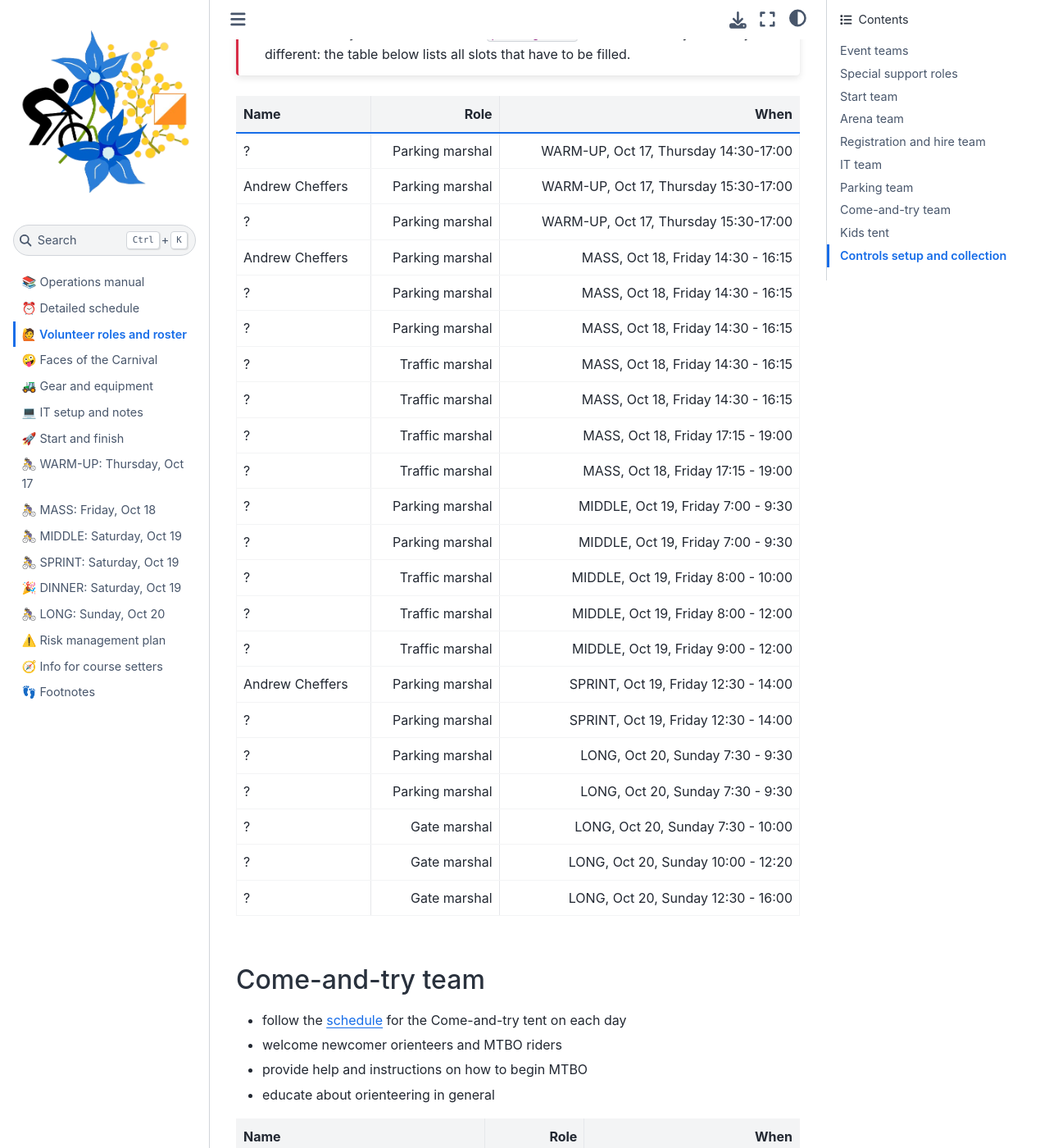
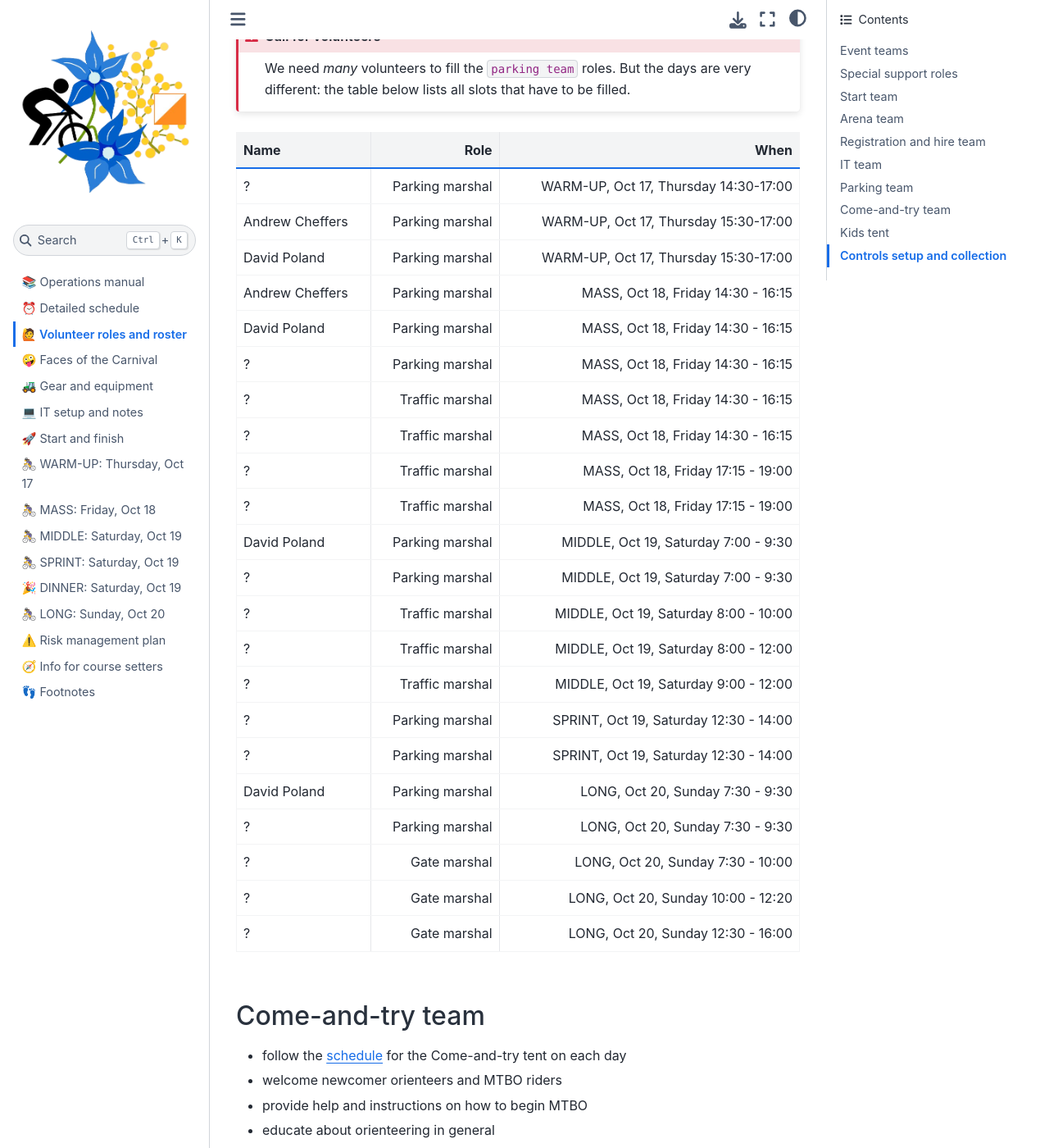
Before and after one commit to fediskhakov/mtbo2024champ, a Jupyter Book: the page built from 02.people.md, in a window 1280 px wide and 1400 px high, scrolled down 6697 px. Shown: the whole window at 82% size. Built offline with Jupyter Book 1.0.4 settings and Sphinx 7.4.7 and the Sphinx Book theme 1.1.4, drawn with Linux system fonts in a browser that asks for light colours; some of the changed text lies outside the part shown.

Commit message:
Update to volunteers

```diff
--- a/02.people.md
+++ b/02.people.md
@@ -211,22 +212,22 @@ We need *many* volunteers to fill the `parking team` roles.  But the days are ve
 |:-|-:|-:|
 | ? | Parking marshal | WARM-UP, Oct 17, Thursday 14:30-17:00 |
 | Andrew Cheffers | Parking marshal | WARM-UP, Oct 17, Thursday 15:30-17:00 |
-| ? | Parking marshal | WARM-UP, Oct 17, Thursday 15:30-17:00 |
+| David Poland | Parking marshal | WARM-UP, Oct 17, Thursday 15:30-17:00 |
 | Andrew Cheffers | Parking marshal | MASS, Oct 18, Friday 14:30 - 16:15 |
-| ? | Parking marshal | MASS, Oct 18, Friday 14:30 - 16:15 |
+| David Poland | Parking marshal | MASS, Oct 18, Friday 14:30 - 16:15 |
 | ? | Parking marshal | MASS, Oct 18, Friday 14:30 - 16:15 |
 | ? | Traffic marshal | MASS, Oct 18, Friday 14:30 - 16:15 |
 | ? | Traffic marshal | MASS, Oct 18, Friday 14:30 - 16:15 |
 | ? | Traffic marshal | MASS, Oct 18, Friday 17:15 - 19:00 |
 | ? | Traffic marshal | MASS, Oct 18, Friday 17:15 - 19:00 |
-| ? | Parking marshal | MIDDLE, Oct 19, Friday 7:00 - 9:30 |
-| ? | Parking marshal | MIDDLE, Oct 19, Friday 7:00 - 9:30 |
-| ? | Traffic marshal | MIDDLE, Oct 19, Friday 8:00 - 10:00 |
-| ? | Traffic marshal | MIDDLE, Oct 19, Friday 8:00 - 12:00 |
-| ? | Traffic marshal | MIDDLE, Oct 19, Friday 9:00 - 12:00 |
-| Andrew Cheffers | Parking marshal | SPRINT, Oct 19, Friday 12:30 - 14:00 |
-| ? | Parking marshal | SPRINT, Oct 19, Friday 12:30 - 14:00 |
-| ? | Parking marshal | LONG, Oct 20, Sunday 7:30 - 9:30 |
+| David Poland | Parking marshal | MIDDLE, Oct 19, Saturday 7:00 - 9:30 |
+| ? | Parking marshal | MIDDLE, Oct 19, Saturday 7:00 - 9:30 |
+| ? | Traffic marshal | MIDDLE, Oct 19, Saturday 8:00 - 10:00 |
+| ? | Traffic marshal | MIDDLE, Oct 19, Saturday 8:00 - 12:00 |
+| ? | Traffic marshal | MIDDLE, Oct 19, Saturday 9:00 - 12:00 |
+| ? | Parking marshal | SPRINT, Oct 19, Saturday 12:30 - 14:00 |
+| ? | Parking marshal | SPRINT, Oct 19, Saturday 12:30 - 14:00 |
+| David Poland | Parking marshal | LONG, Oct 20, Sunday 7:30 - 9:30 |
 | ? | Parking marshal | LONG, Oct 20, Sunday 7:30 - 9:30 |
 | ? | Gate marshal | LONG, Oct 20, Sunday 7:30 - 10:00 |
 | ? | Gate marshal | LONG, Oct 20, Sunday 10:00 - 12:20 |
```
Also changed, not shown: other parts of 02.people.md (+4 -3 lines), index.md (+1 -1 lines), _static/img/start_diagram.png (renamed from _static/img/Start diagram.png).
